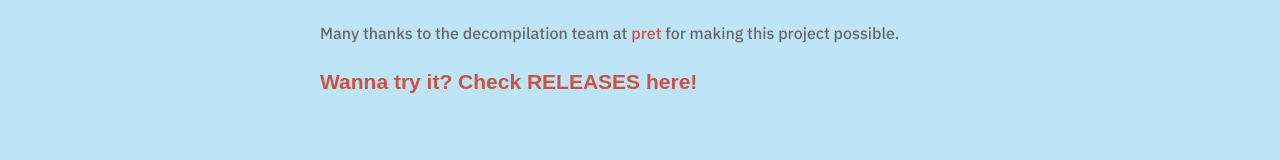
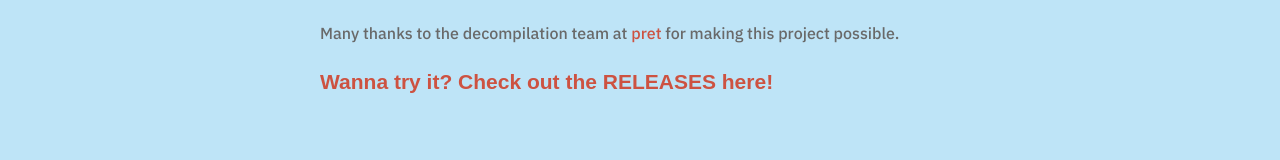
Before and after one commit to aneesh331/fireredelitefour, a plain HTML site: page index.html in a window 1280 px wide. Shown: the part 325-485 px from the top of the page. Drawn offline with Linux system fonts and the light colour scheme; a web font is replaced by a local one.

Commit message:
releases link

```diff
--- a/index.html
+++ b/index.html
@@ -30,7 +30,7 @@
                 <p>As all us Pokémon fans know, the most fun and challenging part of a nuzlocke or even standard run of the game is the Elite Four.</p><br />
                 <p>So, I decided to make a <font color="#cd5241">Pokémon FireRed Elite Four</font> nuzlocke simulator in the form of a fully functional ROM Hack!</p><br />
                 <p>Many thanks to the decompilation team at <a href="https://github.com/pret">pret</a> for making this project possible.</p><br />
-                <p id="download"><strong><a href="https://github.com/AneeshBonthala/firerede4">Wanna try it? Check RELEASES here!</a></strong></p><br/>
+                <p id="download"><strong><a href="https://github.com/AneeshBonthala/firerede4/releases">Wanna try it? Check out the RELEASES here!</a></strong></p><br/>
                 <br/><br/>
                 <p id="important">Becoming the CHAMPION</p><br />
                 <p>As the challenger, you will face the <font color="#cd5241">Kanto</font> elite four as usual. But this time around, it won't be as easy.</p><br />
```
